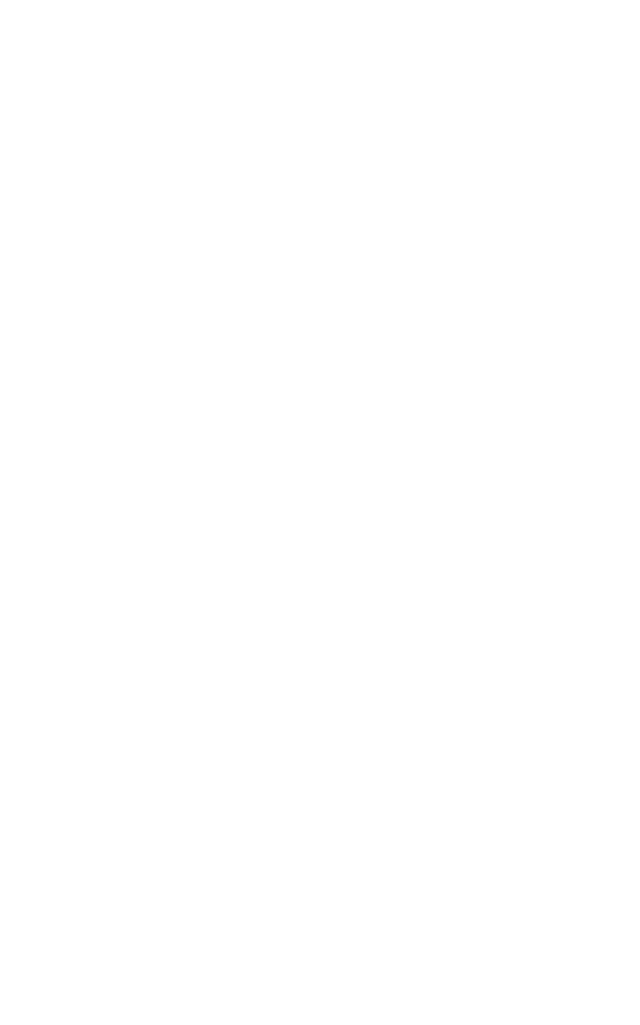
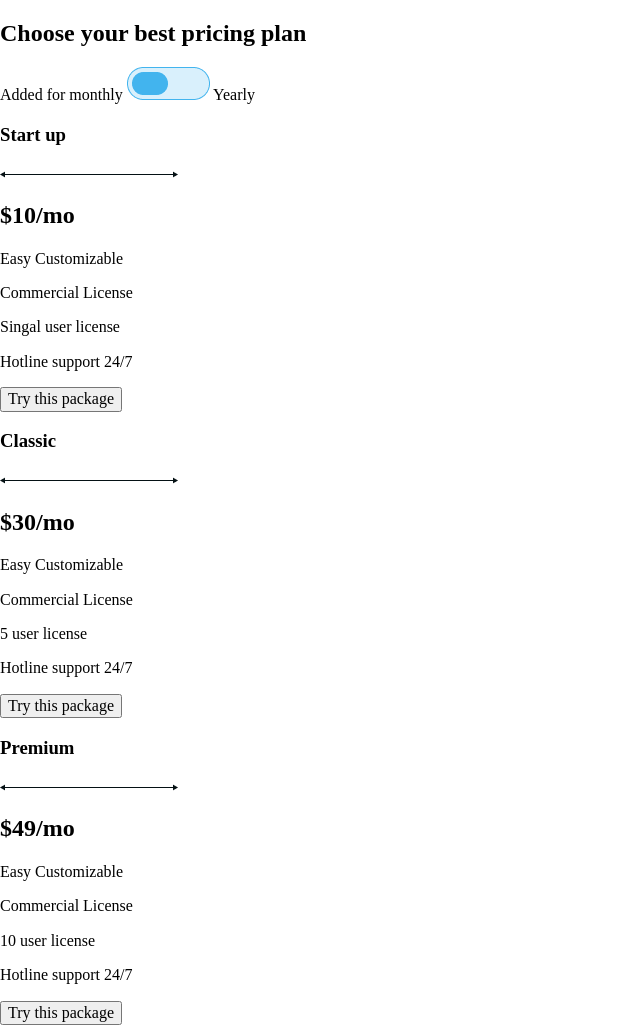
Before and after one commit to diyapatels/info-151, a plain HTML site: page index.html in a window 1280 px wide. Shown: the whole page, without its empty margins (0-640 px from the left). Before the commit the page ends 800 px from the top, so only its background shows below. Drawn offline with Linux system fonts and the light colour scheme.

Commit message:
finished week 2 plans

```diff
--- a/index.html
+++ b/index.html
@@ -5,10 +5,46 @@
     <meta name="viewport" content="width=device-width, initial-scale=1.0">
     <meta http-equiv="X-UA-Compatible" content="ie=edge">
     <link rel="stylesheet" href="css/styles.css">
-    <title>Starting Template</title>
+    <title>Week 2- Plans</title>
 </head>
+<h2>Choose your best pricing plan</h2>
+<section>
+    <p>Added for monthly  <img src="img/toggle.png" alt="Toggle buttom"> Yearly</p>
+</section>
+<body>
 
-<body>
+    <section>
+        <h3>Start up</h3>
+        <img src="img/arrow.png" alt="arrow icon">
+        <h2>$10/mo</h2>
+        <p>Easy Customizable</p>
+        <p>Commercial License</p>
+        <p>Singal user license</p>
+        <p>Hotline support 24/7</p>
+        <button>Try this package</button>
+    </section>
+
+    <section>
+        <h3>Classic</h3>
+        <img src="img/arrow.png" alt="arrow icon">
+        <h2>$30/mo</h2>
+        <p>Easy Customizable</p>
+        <p>Commercial License</p>
+        <p>5 user license</p>
+        <p>Hotline support 24/7</p>
+        <button>Try this package</button>
+    </section>
+
+    <section>
+        <h3>Premium</h3>
+        <img src="img/arrow.png" alt="arrow icon">
+        <h2>$49/mo</h2>
+        <p>Easy Customizable</p>
+        <p>Commercial License</p>
+        <p>10 user license</p>
+        <p>Hotline support 24/7</p>
+        <button>Try this package</button>
+    </section>
     <script src="js/scripts-dist.js"></script>
 
 </body>
```
Also changed, not shown: img/arrow.png (added), img/toggle.png (added), 2 other files.
